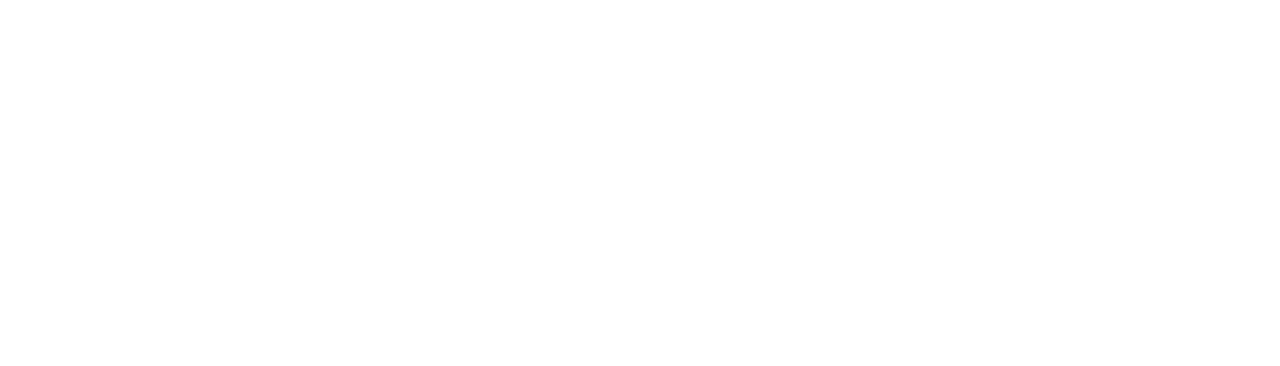
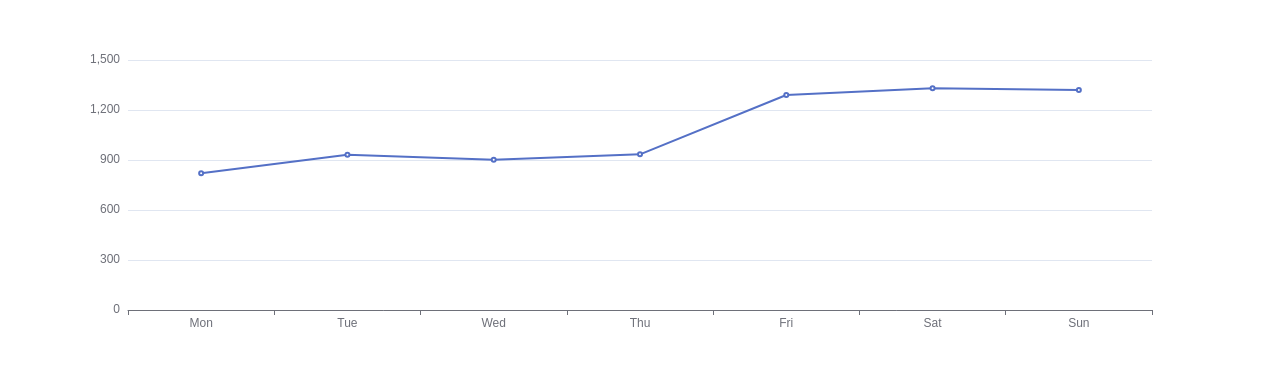
Before and after one commit to JasonBai007/vite-starter, a Vue app: page /#/charts in a window 1280 px wide. Shown: the top 366 px of the page. Built offline with nearby package versions, Linux system fonts and the light colour scheme.

Commit message:
成功引入 echarts

```diff
--- a/src/components/BaiChart.vue
+++ b/src/components/BaiChart.vue
@@ -53,13 +53,14 @@
   },
   watch: {
     // 深度监听传入的数据变化，一定加deep属性哦
-    chartData: {
-      handler(v, o) {
-        // this.myChartData = v;
-        this.renderChart();
-      },
-      deep: true,
-    }
+    // 好像不走这儿
+    // chartData: {
+    //   handler(v, o) {
+    //     // this.myChartData = v;
+    //     this.renderChart();
+    //   },
+    //   deep: true,
+    // },
   },
 };
 </script>
--- a/src/views/charts.vue
+++ b/src/views/charts.vue
@@ -1,6 +1,6 @@
 <template>
   <div class="charts-wrap">
-    <bai-chart :chartData="chartData"></bai-chart>
+    <bai-chart :chartData="chartData" ref="myChart"></bai-chart>
   </div>
 </template>
 
@@ -30,6 +30,9 @@
       },
     };
   },
+  mounted() {
+    this.$refs.myChart.renderChart();
+  },
 };
 </script>
 
```
